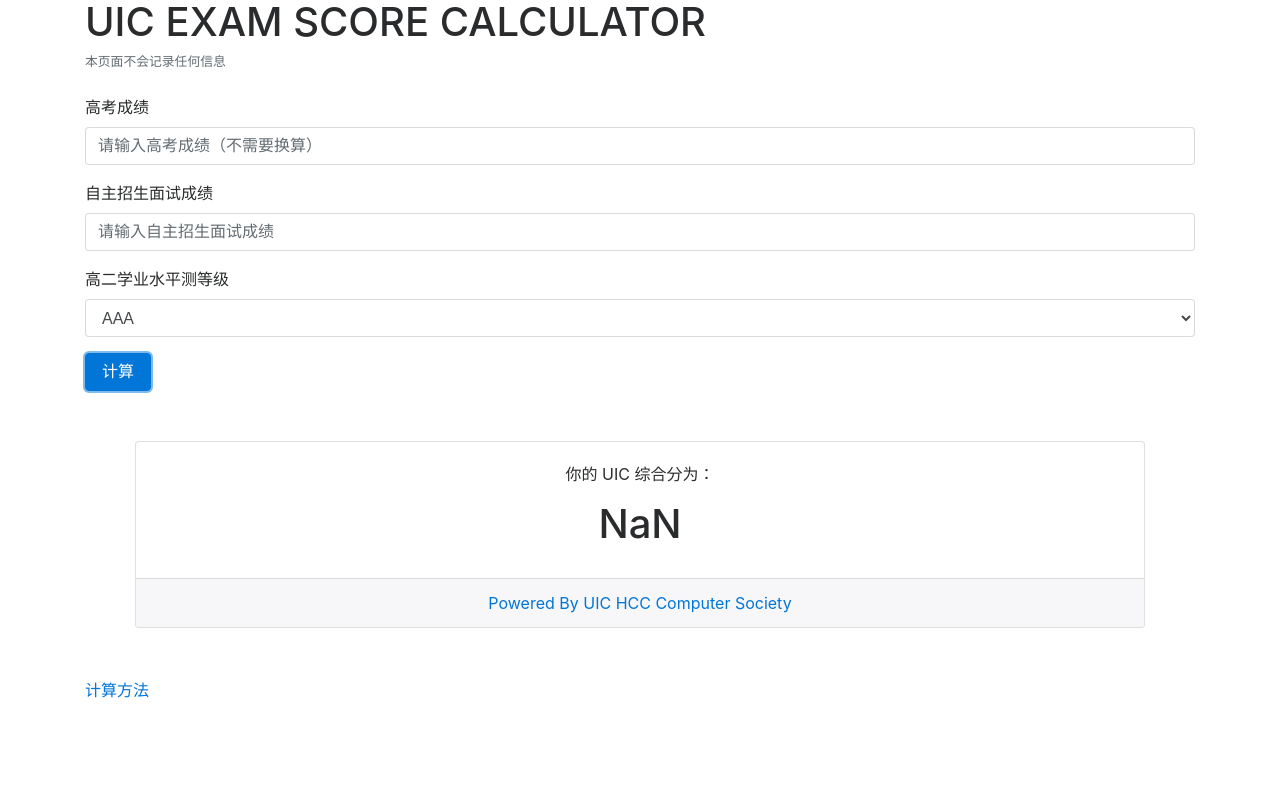
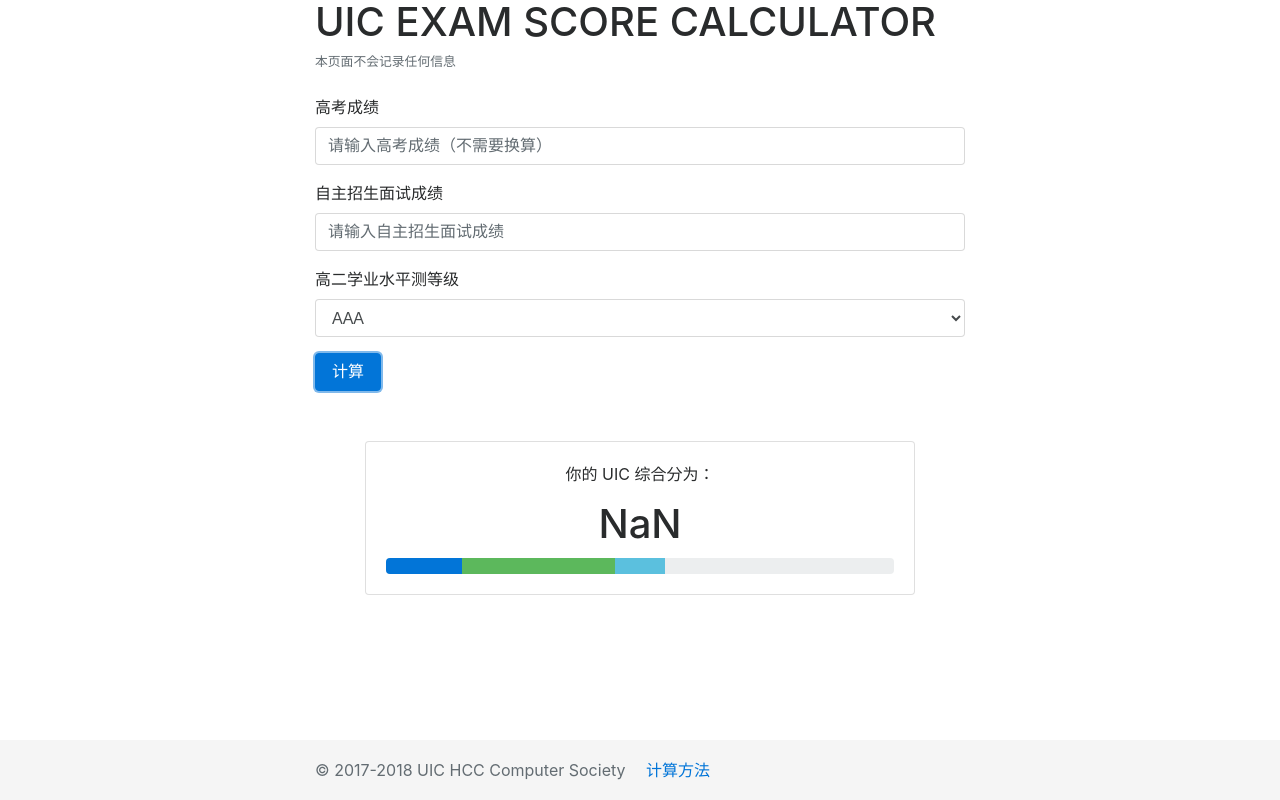
Before and after one commit to UICHCC/CEACal, a plain HTML site: page index.html in a window 1280 px wide. Both pictures are taken after a click on the button "计算". Drawn offline with Linux system fonts and the light colour scheme.

Commit message:
Add Percentage Bar, New Footer

```diff
--- a/index.html
+++ b/index.html
@@ -6,6 +6,13 @@
     <title> UIC EXAM SCORE CALCULATOR </title>
     <link rel="stylesheet" type="text/css" href="css/bootstrap.min.css">
     <style>
+        html {
+            position: relative;
+            min-height: 100%;
+        }
+        body {
+            margin-bottom: 60px; /* Margin bottom by footer height */
+        }
         .scoreCard{
             margin: 50px;
         }
@@ -14,6 +21,19 @@
         }
         .yesDisplay{
             display: block;
+        }
+        .footer {
+            position: absolute;
+            bottom: 0;
+            width: 100%;
+            height: 60px; /* Set the fixed height of the footer here */
+            line-height: 60px; /* Vertically center the text there */
+            background-color: #f5f5f5;
+        }
+        .container {
+            width: auto;
+            max-width: 680px;
+            padding: 0 15px;
         }
     </style>
 </head>
@@ -53,14 +73,21 @@
                 <div class="card-block">
                     <p class="card-text">你的 UIC 综合分为：</p>
                     <h1 class="card-title" id="scorePlaceholder"></h1>
-                </div>
-                <div class="card-footer text-muted">
-                    <a href="https://uichcc.com">Powered By UIC HCC Computer Society</a>
+                    <div class="progress">
+                        <div class="progress-bar" role="progressbar" id="ceeP" style="width: 15%" aria-valuenow="15" aria-valuemin="0" aria-valuemax="100"></div>
+                        <div class="progress-bar bg-success" role="progressbar" id="ceaP" style="width: 30%" aria-valuenow="30" aria-valuemin="0" aria-valuemax="100"></div>
+                        <div class="progress-bar bg-info" role="progressbar" id="alP" style="width: 20%" aria-valuenow="20" aria-valuemin="0" aria-valuemax="100"></div>
+                    </div>
                 </div>
             </div>
         </div>
-        <a href="http://uic.edu.hk/cn/admission/news/20352-2016">计算方法</a>
     </div>
+    <footer class="footer">
+        <div class="container">
+            <span class="text-muted">&copy; 2017-2018 UIC HCC Computer Society</span>
+            <a href="http://uic.edu.hk/cn/admission/news/20352-2016" style="padding-left: 1rem;">计算方法</a>
+        </div>
+    </footer>
 </body>
 <script src="js/cal.js"></script>
 </html>
--- a/js/cal.js
+++ b/js/cal.js
@@ -32,9 +32,15 @@ function numericValidate(element){
 function clickToCal(){
     var CEAScore = parseInt(document.getElementById("CEAScoreInput").value);
     var CEEScore = parseInt(document.getElementById("CEEScoreInput").value);
-    var finalScore = 0;
-    finalScore += ALFormToScore();
-    finalScore += CEAScore + CEEScore*0.6;
+    var ALScore = ALFormToScore();
+    var finalScore = CEAScore + CEEScore*0.6 + ALScore;
     document.getElementById("scorePlaceholder").innerHTML = finalScore.toFixed(2);
+    barChange("ceeP", CEEScore*0.6);
+    barChange("ceaP", CEAScore);
+    barChange("alP", ALScore);
     document.getElementById("SDC").className = "yesDisplay";
 }
+
+function barChange(id, score){
+    document.getElementById(id).style.width =  score / 750 * 100 + '%';
+}
```
